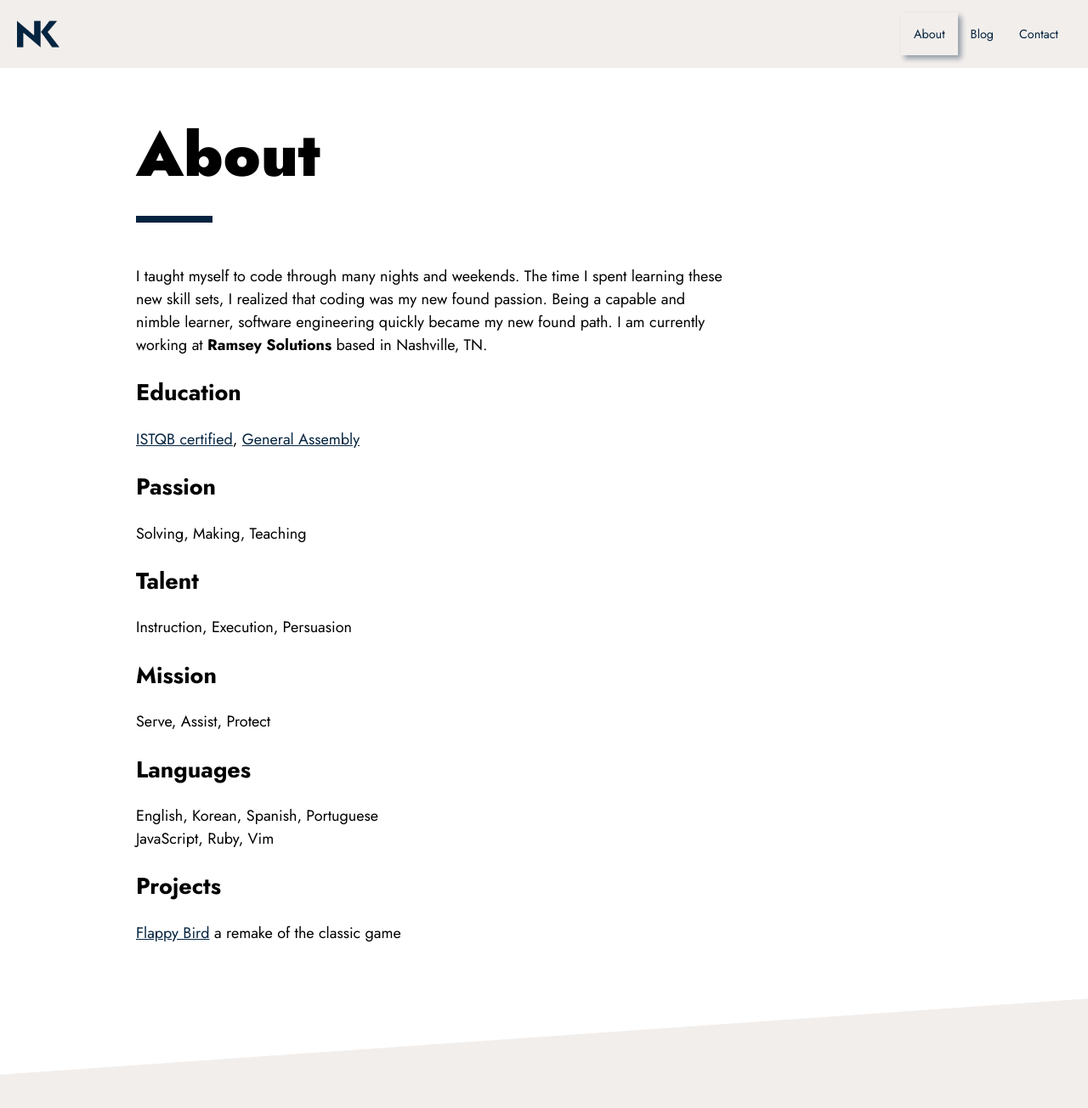
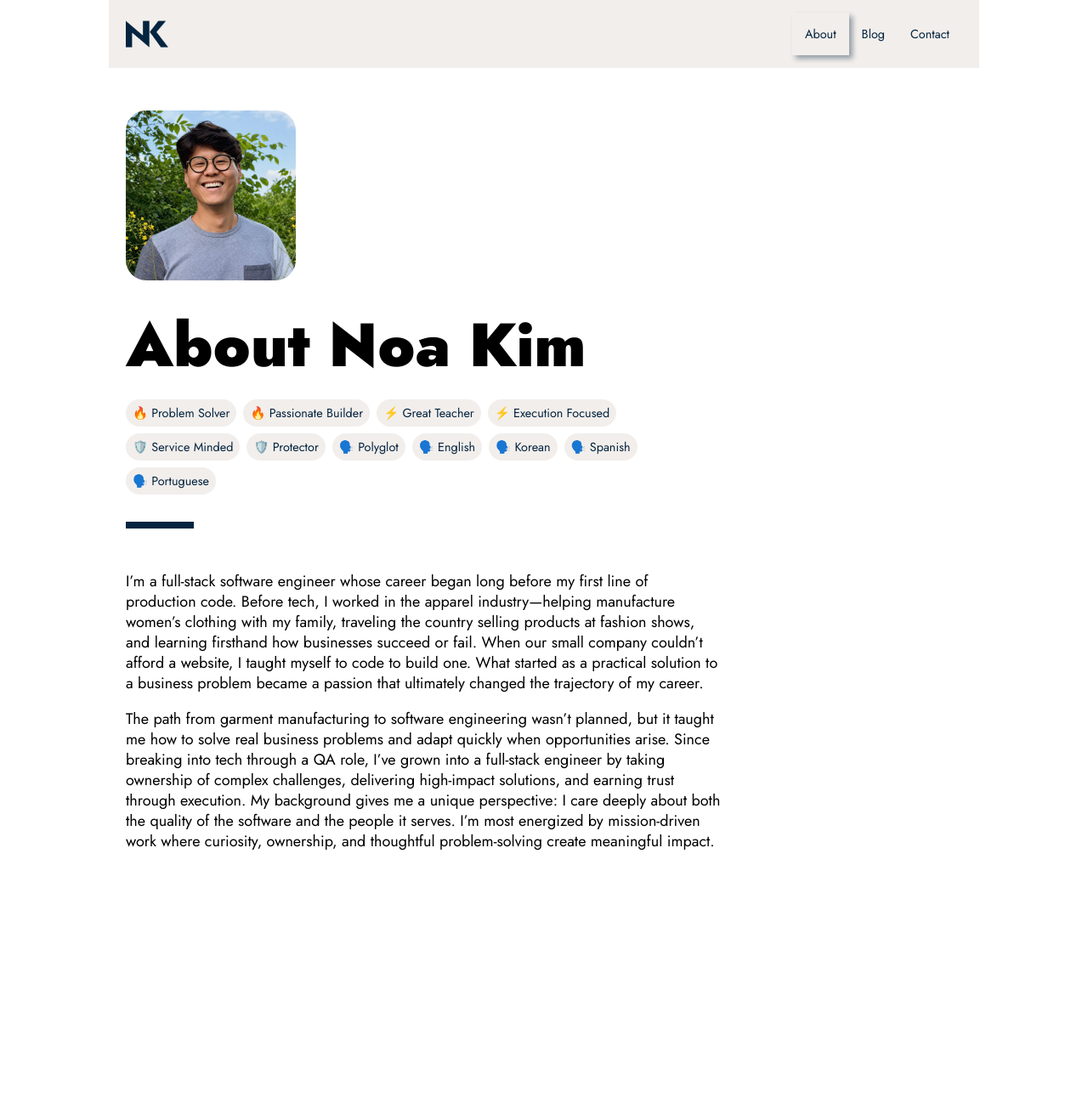
Before and after one commit to noanonoa/noanonoa.github.io, a Jekyll site: the page built from _pages/about.html, in a window 1280 px wide and 1330 px high. Shown: the top 1304 px of the window at 85% size. Built offline with Jekyll 4.4.1, drawn with Linux system fonts in a browser that asks for light colours.

Commit message:
POND-5: update(about): add photo and update bio

```diff
--- a/_layouts/home.html
+++ b/_layouts/home.html
@@ -10,5 +10,3 @@ layout: base
 </main>
 
 {{ content }}
-
-<div class="blade-up"></div>
--- a/_layouts/page.html
+++ b/_layouts/page.html
@@ -5,4 +5,3 @@ layout: base
 <section>
   {{ content }}
 </section>
-<div class="blade-up"></div>
--- /dev/null
+++ b/_pages/about.html
@@ -0,0 +1,57 @@
+---
+layout: page
+title: About
+---
+
+<header>
+  <div class="header-image">
+      <img src="assets/images/profile.jpg" alt="A profile image of Noa">
+  </div>
+
+  <h1>
+    About Noa Kim
+  </h1>
+
+  <div class="labels">
+          <!-- Passion -->
+      <span>🔥 Problem Solver</span>
+      <span>🔥 Passionate Builder</span>
+
+      <!-- Talent -->
+      <span>⚡ Great Teacher</span>
+      <span>⚡ Execution Focused</span>
+
+      <!-- Mission -->
+      <span>🛡️ Service Minded</span>
+      <span>🛡️ Protector</span>
+
+      <!-- Spoken Languages -->
+      <span>🗣️ Polyglot</span>
+      <span>🗣️ English</span>
+      <span>🗣️ Korean</span>
+      <span>🗣️ Spanish</span>
+      <span>🗣️ Portuguese</span>
+  </div>
+</header>
+
+<p>
+  I’m a full-stack software engineer whose career began long before my first
+  line of production code. Before tech, I worked in the apparel industry—helping
+  manufacture women’s clothing with my family, traveling the country selling
+  products at fashion shows, and learning firsthand how businesses succeed or
+  fail. When our small company couldn’t afford a website, I taught myself to
+  code to build one. What started as a practical solution to a business problem
+  became a passion that ultimately changed the trajectory of my career.
+</p>
+
+<p>
+  The path from garment manufacturing to software engineering wasn’t planned,
+  but it taught me how to solve real business problems and adapt quickly when
+  opportunities arise. Since breaking into tech through a QA role, I’ve grown
+  into a full-stack engineer by taking ownership of complex challenges,
+  delivering high-impact solutions, and earning trust through execution. My
+  background gives me a unique perspective: I care deeply about both the quality
+  of the software and the people it serves. I’m most energized by mission-driven
+  work where curiosity, ownership, and thoughtful problem-solving create
+  meaningful impact.
+</p>
--- a/_pages/about.md
+++ /dev/null
@@ -1,33 +0,0 @@
----
-layout: page
-title: About
----
-
-# About
-I taught myself to code through many nights and weekends. The time I spent
-learning these new skill sets, I realized that coding was my new found passion.
-Being a capable and nimble learner, software engineering quickly became my new
-found path. I am currently working at **Ramsey Solutions** based in Nashville,
-TN.
-
-## Education
-<a href="https://atsqa.org/certified-testers/profile/9e0d69cb0ed149c3a294ef2ffefcc388" target="_blank">ISTQB certified</a>,
-<a href="https://drive.google.com/file/d/1NooKbxsow6HY9DZUO2gaa10dbWK8wC33/view" target="_blank">General Assembly</a>
-
-## Passion
-Solving, Making, Teaching
-
-## Talent
-Instruction, Execution, Persuasion
-
-## Mission
-Serve, Assist, Protect
-
-## Languages
-- English, Korean, Spanish, Portuguese
-- JavaScript, Ruby, Vim
-
-## Projects
-{% for project in site.projects %}
-<a href="{{ project.url }}">{{ project.title }}</a> {% if project.description %} {{ project.description }} {% endif %}
-{% endfor %}
--- a/_pages/blog.md
+++ b/_pages/blog.html
@@ -3,7 +3,11 @@ layout: page
 title: Blog
 ---
 
-# Blog
+<header>
+  <h1>
+    Blog
+  </h1>
+</header>
 
 <ul>
   {% for post in site.posts %}
--- a/_sass/main.scss
+++ b/_sass/main.scss
@@ -6,18 +6,19 @@ $navbar-height: 80px;
   box-sizing: border-box;
 }
 
-html,
 body {
-  margin: 0;
-  padding: 0;
-  height: 100%;
+  max-width: 1024px;
+  margin: 0 auto;
+  padding: 0px 20px;
+  width: 100%;
+  min-height: 100vh;
   font-family: 'Jost', sans-serif;
   font-size: 18px;
 }
 
 nav {
+  max-width: 1024px;
   padding: 0 20px;
-  position: fixed;
   height: $navbar-height;
   width: 100%;
   line-height: $navbar-height;
@@ -26,6 +27,10 @@ nav {
   display: flex;
   justify-content: space-between;
   align-items: center;
+  position: fixed;
+  left: 0;
+  right: 0;
+  margin: 0 auto;
 
   img {
     position: absolute;
@@ -83,10 +88,6 @@ nav {
       font-size: 1.5em;
       font-weight: 400;
       text-align: center;
-
-      &::after {
-        display: none;
-      }
     }
   }
 }
@@ -104,24 +105,61 @@ a {
 }
 
 section {
-  padding: 50px 20px 200px;
+  padding-top: 50px;
+  padding-bottom: 200px;
   position: relative;
   top: $navbar-height;
-  max-width: 1000px;
   margin: 0 auto;
 }
 
-h1 {
-  font-weight: 900;
-  margin: 0 0 50px;
-  font-size: 4em;
+header {
+  margin-bottom: 50px;
+
+  div.header-image {
+    width: 200px;
+    height: 200px;
+    border-radius: 24px;
+    overflow: hidden;
+    margin-bottom: 24px;
+
+    img {
+      height: 100%;
+      margin: 0px auto;
+    }
+  }
+
+  h1 {
+    font-weight: 900;
+    font-size: 4em;
+    margin: 0;
+    margin-bottom: 12px;
+  }
+
+  div.labels {
+    display: flex;
+    flex-wrap: wrap;
+    gap: 8px;
+
+    span {
+      font-size: .9rem;
+      padding: 6px 8px;
+      border-radius: 24px;
+      color: rgba(4,36,64,1);
+      background-color: rgba(242,238,235,1);
+      white-space: nowrap;
+    }
+
+    @media(min-width: 768px) {
+      width: 67%;
+    }
+  }
 
   &::after {
     content: "";
     display: block;
     width: 5rem;
     height: 8px;
-    margin: 20px 0;
+    margin: 32px 0;
     background-color: rgba(4,36,64,1);
   }
 }
@@ -162,24 +200,6 @@ li {
   max-width: 700px;
 }
 
-.blade-up {
-  position: fixed;
-  bottom: 0;
-  background-color: rgba(242,238,235,1);
-  width: 100%;
-  z-index: 1000;
-
-  &::before {
-    content: "";
-    position: absolute;
-    bottom: 30px;
-    background-color: inherit;
-    width: 100%;
-    height: calc(80px * 10);
-    transform: skewY(-4deg) translateY(90%);
-  }
-}
-
 // Redirect pages
 .redirect-container {
   margin: 40px auto;
```
Also changed, not shown: _includes/footer.html (added, +12 -0 lines), _pages/contact.html (added, +13 -0 lines), _pages/contact.md (deleted, +0 -7 lines), .antigravity/rules/engineering-standards.md (renamed from .gemini/rules/engineering-standards.md), .antigravity/rules/workflow.md (renamed from .gemini/rules/workflow.md), ANTIGRAVITY.md (renamed from GEMINI.md), assets/images/profile.jpg.
